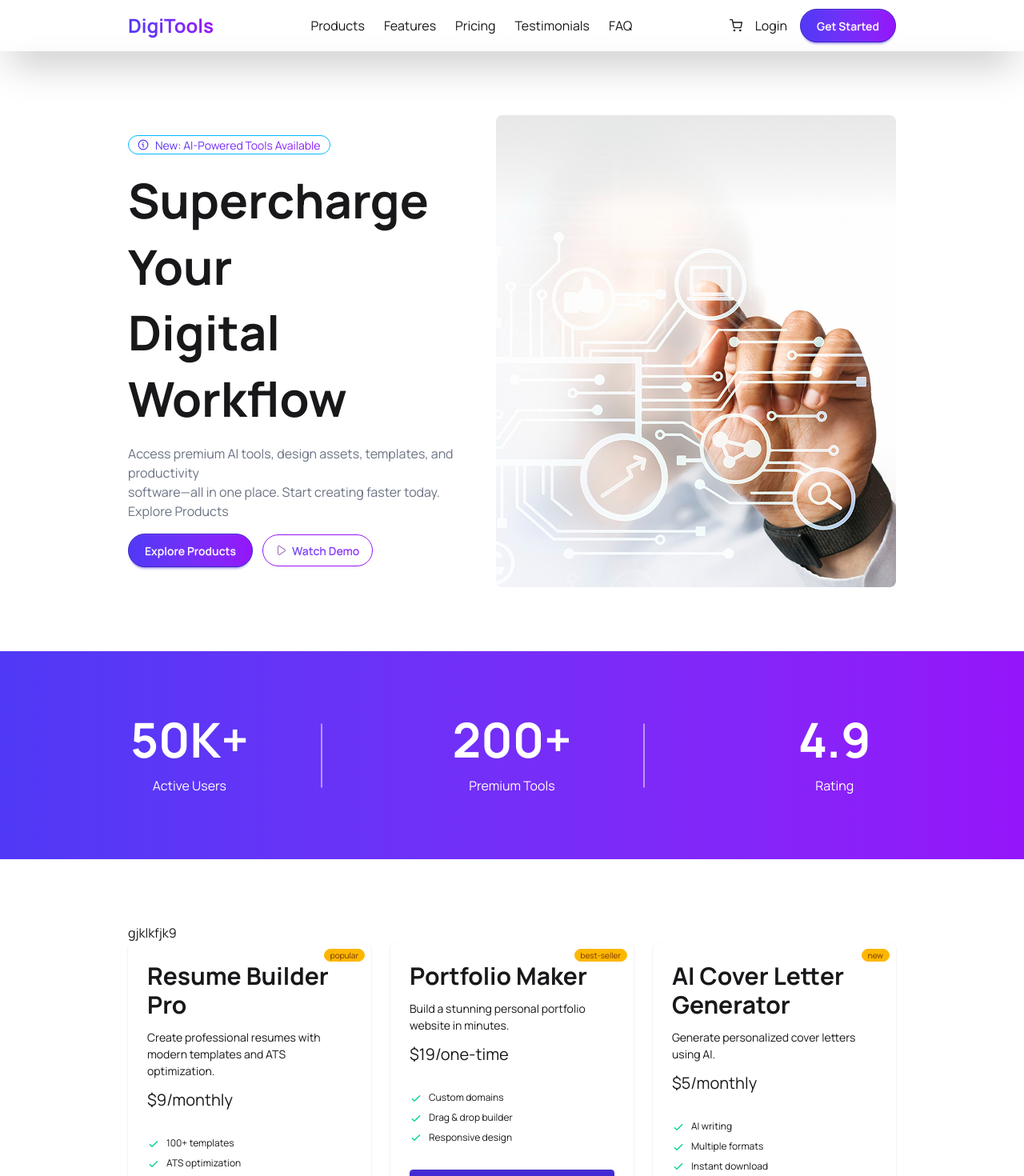
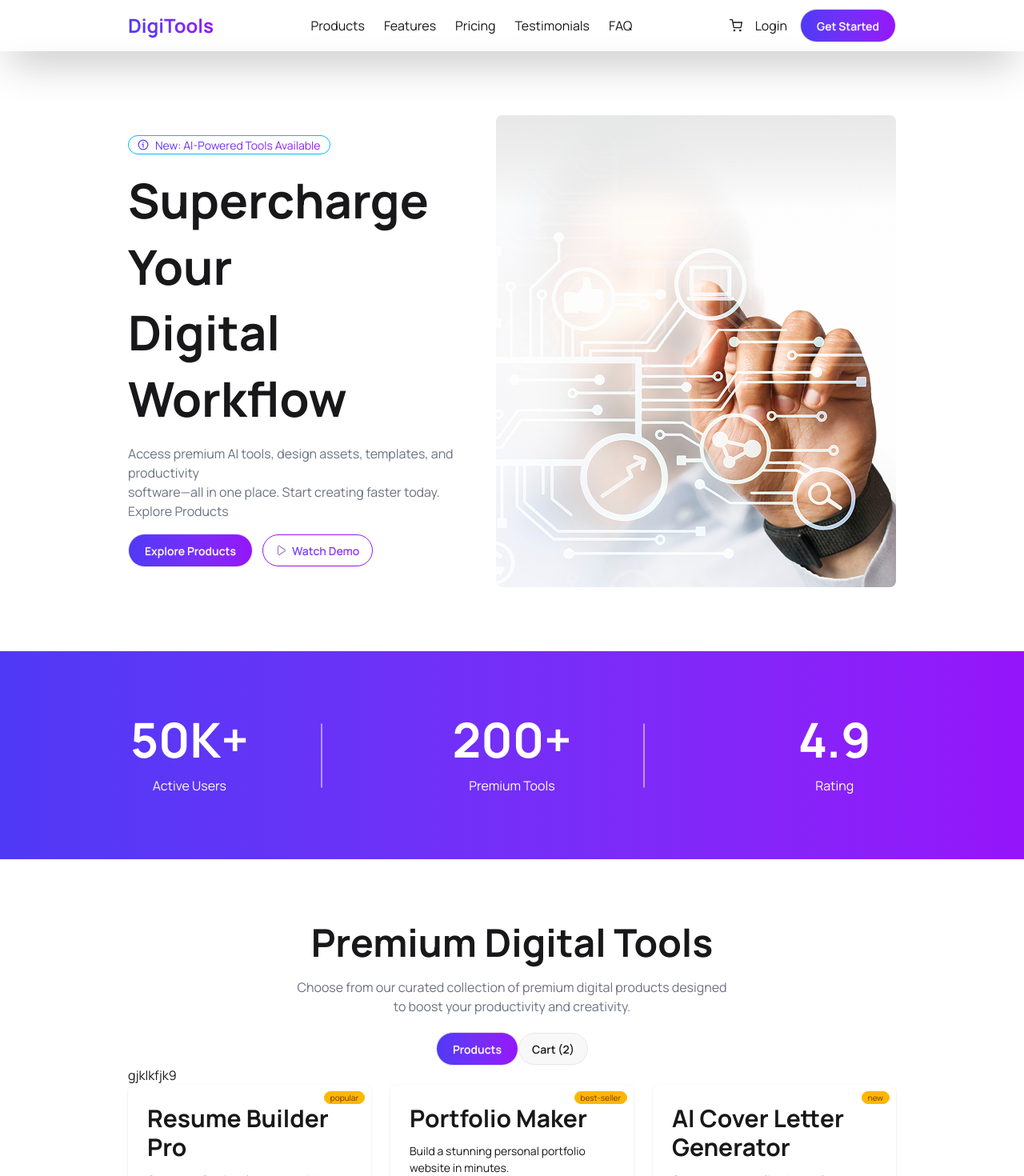
Before and after one commit to Abdur-Rahim-web/Digitools-platform, a React (Vite) app: page / in a window 1280 px wide. Shown: the top 1470 px of the page at 80% size. Built offline with nearby package versions, Linux system fonts and the light colour scheme.

Commit message:
fixed image path in banner & steps component.

```diff
--- a/package.json
+++ b/package.json
@@ -27,5 +27,10 @@
     "eslint-plugin-react-refresh": "^0.5.2",
     "globals": "^17.4.0",
     "vite": "^8.0.1"
+  },
+  "overrides": {
+  "@tailwindcss/vite": {
+    "vite": "$vite"
   }
 }
+}
--- a/src/Component/AllCards/AllCard.jsx
+++ b/src/Component/AllCards/AllCard.jsx
@@ -7,6 +7,15 @@ const AllCard = ({toolsPromise}) => {
     // console.log(allCard)
     return (
         <div className='px-5 md:px-20 lg:px-40 py-20'>
+            <div className='text-center space-y-5'>
+                <h2 className='font-bold text-5xl'>Premium Digital Tools</h2>
+                <p className='text-gray-500'>Choose from our curated collection of premium digital products designed <br /> to boost your productivity and creativity.</p>
+            </div>
+
+            <div className='text-center mt-5'>
+                <button className='btn rounded-full bg-linear-to-r from-[#4F39F6] to-[#9514FA] text-white p-5'>Products</button>
+                <button className='btn rounded-full'>Cart (2)</button>
+            </div>
             gjklkfjk{allCards.length}
 
 
--- a/src/Component/Banner/Banner.jsx
+++ b/src/Component/Banner/Banner.jsx
@@ -1,5 +1,7 @@
 import React from 'react';
 import { CiPlay1 } from "react-icons/ci";
+import banner from "../../assets/banner.png";
+
 
 const Banner = () => {
     return (
@@ -16,13 +18,13 @@ const Banner = () => {
                 <p className='text-gray-500'>Access premium AI tools, design assets, templates, and productivity <br />
                    software—all in one place. Start creating faster today. <br />Explore Products</p>
 
-                <div className='text-center md:text-left '>
-                    <button className='btn btn-primary mr-3 mb-3 md:mb-0 rounded-full bg-linear-to-r from-[#4F39F6] to-[#9514FA] text-white p-5 ms:flex gap-3 items-center'>Explore Products</button>
+                <div className='flex md:flex-row items-center'>
+                    <button className='btn mr-3 mb-3 md:mb-0 rounded-full bg-linear-to-r from-[#4F39F6] to-[#9514FA] text-white p-5'>Explore Products</button>
                     <button className='btn rounded-full border-[#9514FA] bg-linear-to-r from-[#4F39F6] to-[#9514FA] bg-clip-text text-transparent'><CiPlay1 className='text-[#4b087e]' />Watch Demo</button>
                 </div>
             </div>
 
-            <img className='md:w-90 lg:w-full order-1 md:order-2' src="/src/assets/banner.png" alt="Tools image" />
+            <img className='md:w-1/2 lg:w-full order-1 md:order-2' src={banner} alt="Tools image" />
         </div>
     );
 };
--- a/src/Component/Navbar/Navbar.jsx
+++ b/src/Component/Navbar/Navbar.jsx
@@ -18,7 +18,7 @@ const Navbar = () => {
             <div className='flex justify-between items-center gap-4'>
                 <a href=""><FiShoppingCart /></a>
                 <a href="">Login</a>
-                <button className='btn btn-primary rounded-full bg-linear-to-r from-[#4F39F6] to-[#9514FA] text-white p-5'>Get Started</button>
+                <button className='btn rounded-full bg-linear-to-r from-[#4F39F6] to-[#9514FA] text-white p-5'>Get Started</button>
             </div>
         </div>
     );
--- a/src/Component/Pricing/Pricing.jsx
+++ b/src/Component/Pricing/Pricing.jsx
@@ -40,7 +40,7 @@ const Pricing = () => {
 
                         </ul>
                         <div className="mt-6">
-                        <button className='btn rounded-full px-28 bg-linear-to-r from-[#4F39F6] to-[#9514FA] text-white p-5'>Get Started Free</button>
+                        <button className='btn rounded-full px-20 md:px-28 bg-linear-to-r from-[#4F39F6] to-[#9514FA] text-white p-5'>Get Started Free</button>
                         </div>
                     </div>
                 </div>
@@ -80,7 +80,7 @@ const Pricing = () => {
 
                         </ul>
                         <div className="mt-6">
-                        <button className="btn rounded-full px-30"><span className='bg-linear-to-r from-[#4F39F6] to-[#9514FA] bg-clip-text text-transparent'>Start Pro Trial</span></button>
+                        <button className="btn rounded-full px-20 md:px-30"><span className='bg-linear-to-r from-[#4F39F6] to-[#9514FA] bg-clip-text text-transparent'>Start Pro Trial</span></button>
                         </div>
                     </div>
                 </div>
@@ -120,7 +120,7 @@ const Pricing = () => {
                         </ul>
 
                         <div className="mt-6">
-                        <button className='btn rounded-full px-30 bg-linear-to-r from-[#4F39F6] to-[#9514FA] text-white p-5'>Contact Sales</button>
+                        <button className='btn rounded-full px-20 md:px-30 bg-linear-to-r from-[#4F39F6] to-[#9514FA] text-white p-5'>Contact Sales</button>
                         </div>
                     </div>
                 </div>
--- a/src/Component/Steps/Steps.jsx
+++ b/src/Component/Steps/Steps.jsx
@@ -1,4 +1,7 @@
 import React from 'react';
+import user from '../../assets/user.png';
+import pack from '../../assets/package.png';
+import rocket from '../../assets/rocket.png';
 
 
 const Steps = () => {
@@ -13,7 +16,7 @@ const Steps = () => {
                 <div className="card bg-base-100 card-xl shadow-2xl relative">
                     <div className="badge badge-primary rounded-full font-bold bg-linear-to-r from-[#4F39F6] to-[#9514FA] text-white p-4 absolute top-5 right-5">01</div>
                     <div className="card-body text-center flex flex-1 items-center">
-                        <img className='w-1/3 border-2 border-[#4F39F6] bg-[#655e9d2f] rounded-full p-4 ' src="/src/assets/user.png" alt="user image" />
+                        <img className='w-1/3 border-2 border-[#4F39F6] bg-[#655e9d2f] rounded-full p-4 ' src={user} alt="user image" />
                         <h2 className="card-title font-bold text-3xl">Create Account</h2>
                         <p className='text-gray-500 '>Sign up for free in seconds. No credit card required to get started.</p>
                     </div>
@@ -22,7 +25,7 @@ const Steps = () => {
                 <div className="card bg-base-100 card-xl shadow-2xl relative">
                     <div className="badge badge-primary rounded-full font-bold bg-linear-to-r from-[#4F39F6] to-[#9514FA] text-white p-4 absolute top-5 right-5">02</div>
                     <div className="card-body text-center flex flex-1 items-center">
-                        <img className='w-1/3 border-2 border-[#4F39F6] bg-[#655e9d2f] rounded-full p-4 ' src="/src/assets/package.png" alt="user image" />
+                        <img className='w-1/3 border-2 border-[#4F39F6] bg-[#655e9d2f] rounded-full p-4 ' src={pack} alt="user image" />
                         <h2 className="card-title font-bold text-3xl">Choose Products</h2>
                         <p className='text-gray-500 '>Browse our catalog and select the tools that fit your needs.</p>
                     </div>
@@ -31,7 +34,7 @@ const Steps = () => {
                 <div className="card bg-base-100 card-xl shadow-2xl relative">
                     <div className="badge badge-primary rounded-full font-bold bg-linear-to-r from-[#4F39F6] to-[#9514FA] text-white p-4 absolute top-5 right-5">03</div>
                     <div className="card-body text-center flex flex-1 items-center">
-                        <img className='w-1/3 border-2 border-[#4F39F6] bg-[#655e9d2f] rounded-full p-4 ' src="/src/assets/rocket.png" alt="user image" />
+                        <img className='w-1/3 border-2 border-[#4F39F6] bg-[#655e9d2f] rounded-full p-4 ' src={rocket} alt="user image" />
                         <h2 className="card-title font-bold text-3xl">Start Creating</h2>
                         <p className='text-gray-500 '>Download and start using your premium tools immediately.</p>
                     </div>
```
